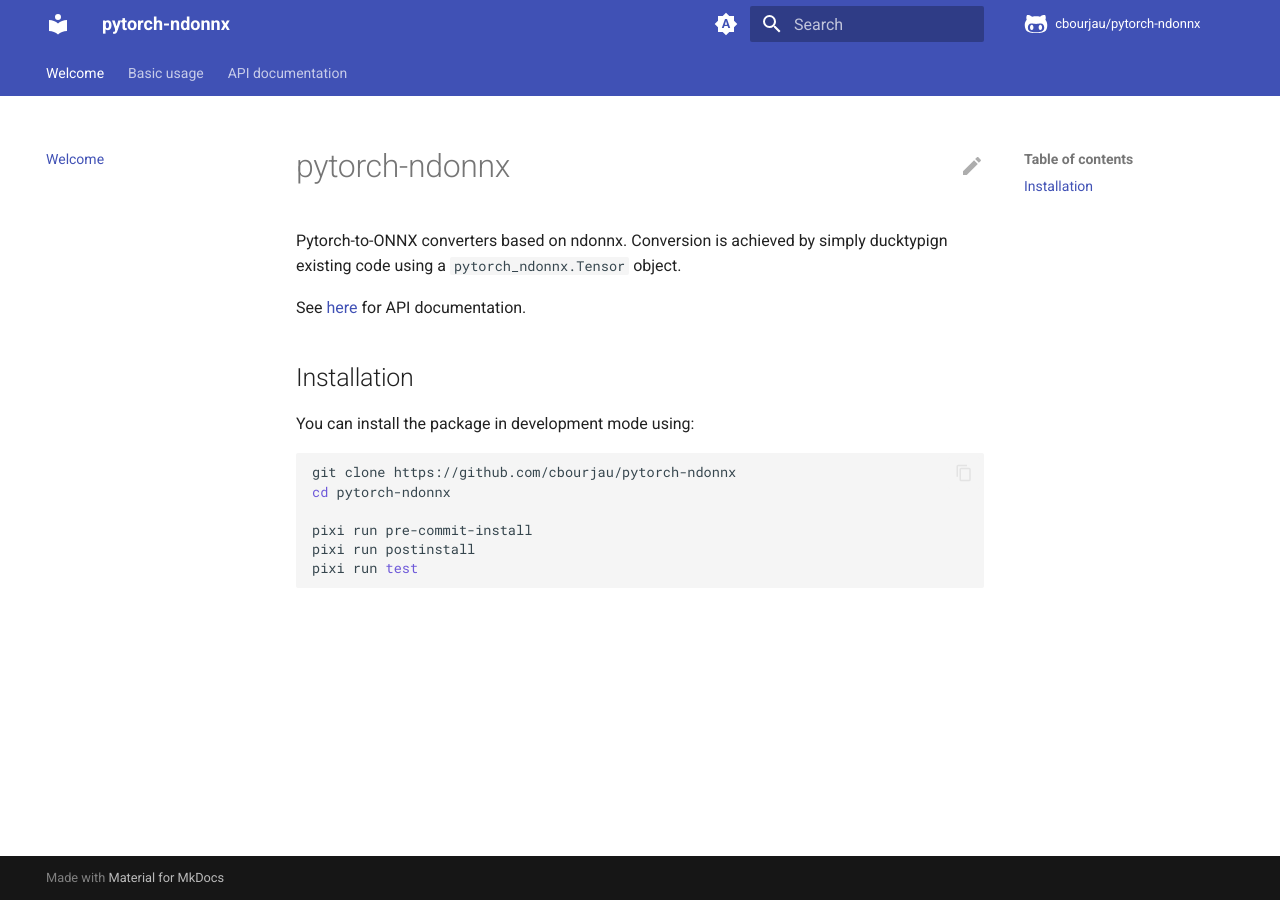
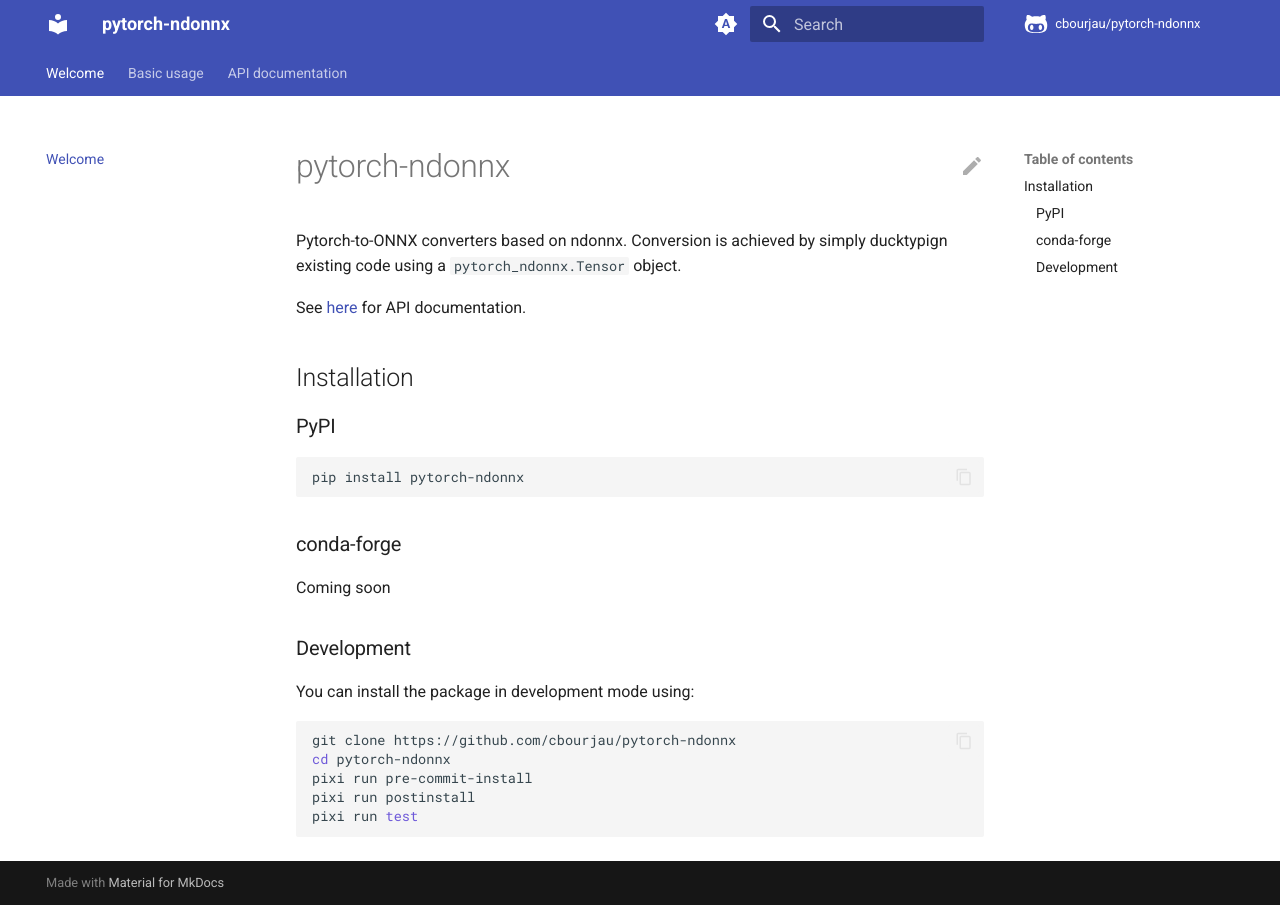
Before and after one commit to cbourjau/pytorch-ndonnx, an MkDocs documentation site: the page built from docs/index.md, in a window 1280 px wide. Built offline with MkDocs 1.6.1 and Material for MkDocs 9.7.7, drawn with Linux system fonts in a browser that asks for light colours; comment, search, counter and statistics services are not loaded.

Commit message:
Amend installation instructions

````diff
--- a/docs/index.md
+++ b/docs/index.md
@@ -7,12 +7,23 @@
 
 ## Installation
 
+### PyPI
+
+```bash
+pip install pytorch-ndonnx
+```
+
+### conda-forge
+
+Coming soon
+
+### Development
+
 You can install the package in development mode using:
 
 ```bash
 git clone https://github.com/cbourjau/pytorch-ndonnx
 cd pytorch-ndonnx
-
 pixi run pre-commit-install
 pixi run postinstall
 pixi run test
````
Also changed, not shown: README.md (+12 -0 lines).
